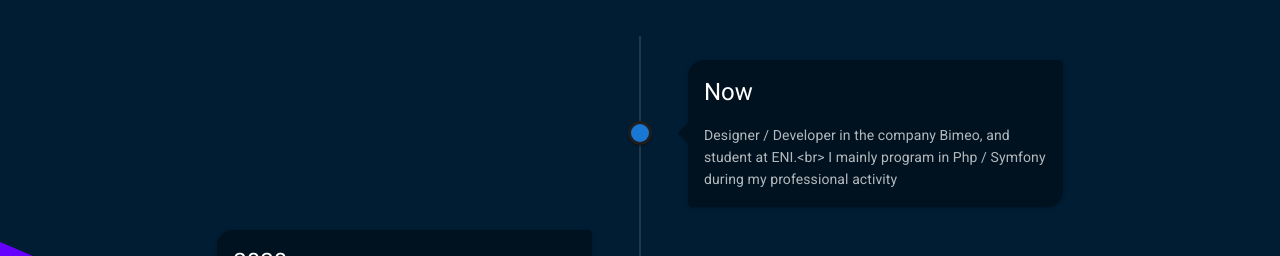
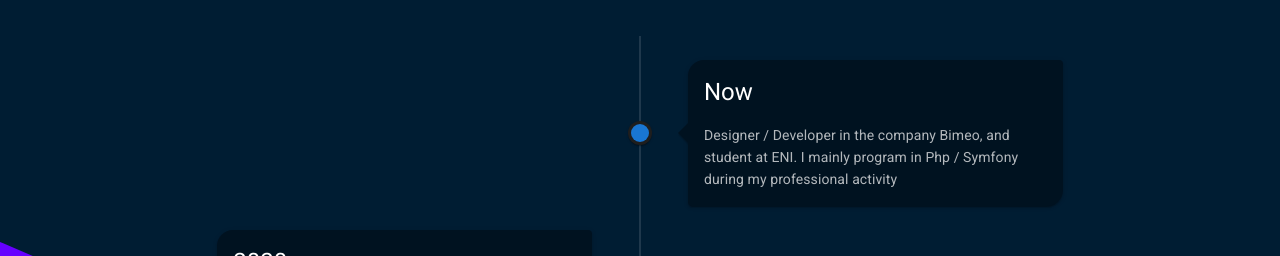
Before and after one commit to kevin-huet/my-portfolio, a Vue app in the folder client/: page / in a window 1280 px wide. Shown: the part 3060-3316 px from the top of the page. Built offline with nearby package versions, Linux system fonts and the light colour scheme.

Commit message:
error handling

```diff
--- a/client/src/components/Contact.vue
+++ b/client/src/components/Contact.vue
@@ -117,10 +117,12 @@ export default {
         this.alert.error = false
       }).catch(err => {
         console.log(err)
-        if (err.response && err.response.status === 429) {
-          this.alert.errorMessage = 'You have sent too many messages, please wait several minutes before trying again.'
-        } else {
-          this.alert.errorMessage = err.response.data.message
+        if (err.response) {
+          if (err.response.status === 429) {
+            this.alert.errorMessage = 'You have sent too many messages, please wait several minutes before trying again.'
+          } else {
+            this.alert.errorMessage = err.response.data.message
+          }
         }
         this.alert.error = true
         this.alert.success = false
--- a/client/src/components/Timeline.vue
+++ b/client/src/components/Timeline.vue
@@ -31,7 +31,7 @@ export default {
   name: 'Timeline',
   data: () => ({
     timeline: [
-      { date: 'Now', description: 'Designer / Developer in the company Bimeo, and student at ENI.<br> I mainly program in Php / Symfony during my professional activity' },
+      { date: 'Now', description: 'Designer / Developer in the company Bimeo, and student at ENI.\n I mainly program in Php / Symfony during my professional activity' },
       { date: '2020', description: 'Epitech 2nd year student' },
       { date: '2019', description: 'Fullstack developer at Bimeo (internship)' },
       { date: '2018 - 2019', description: 'Epitech 1st year student' },
```
